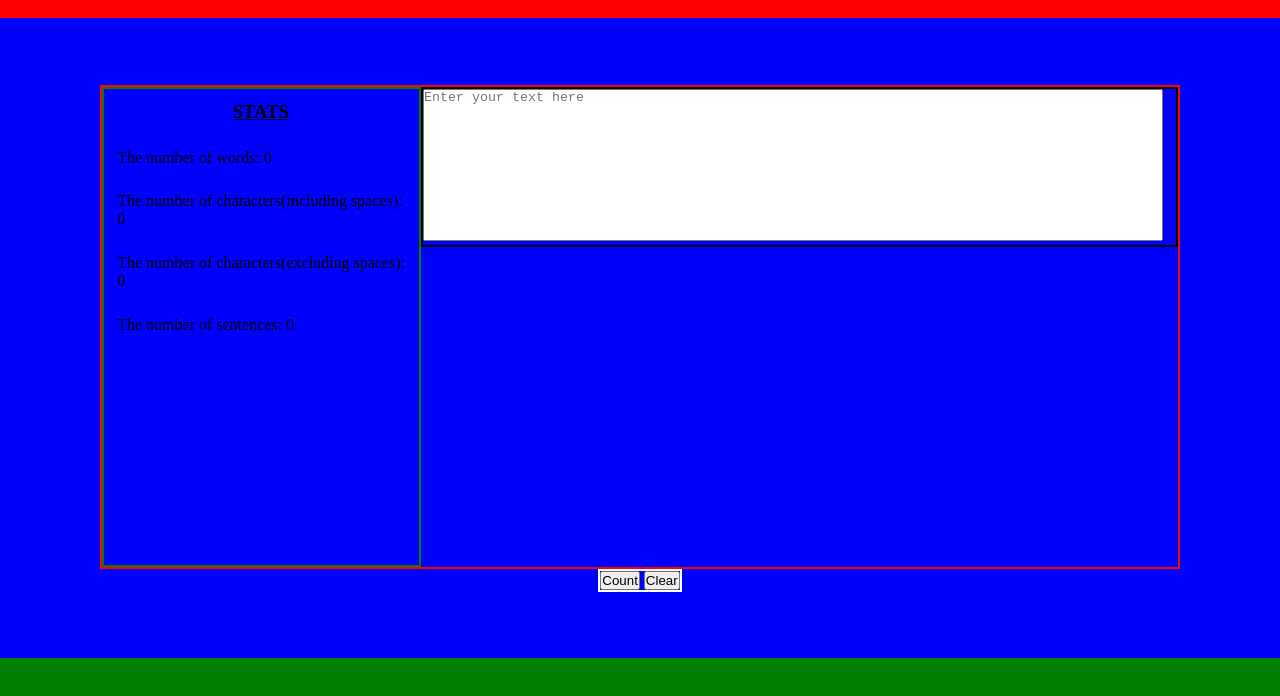
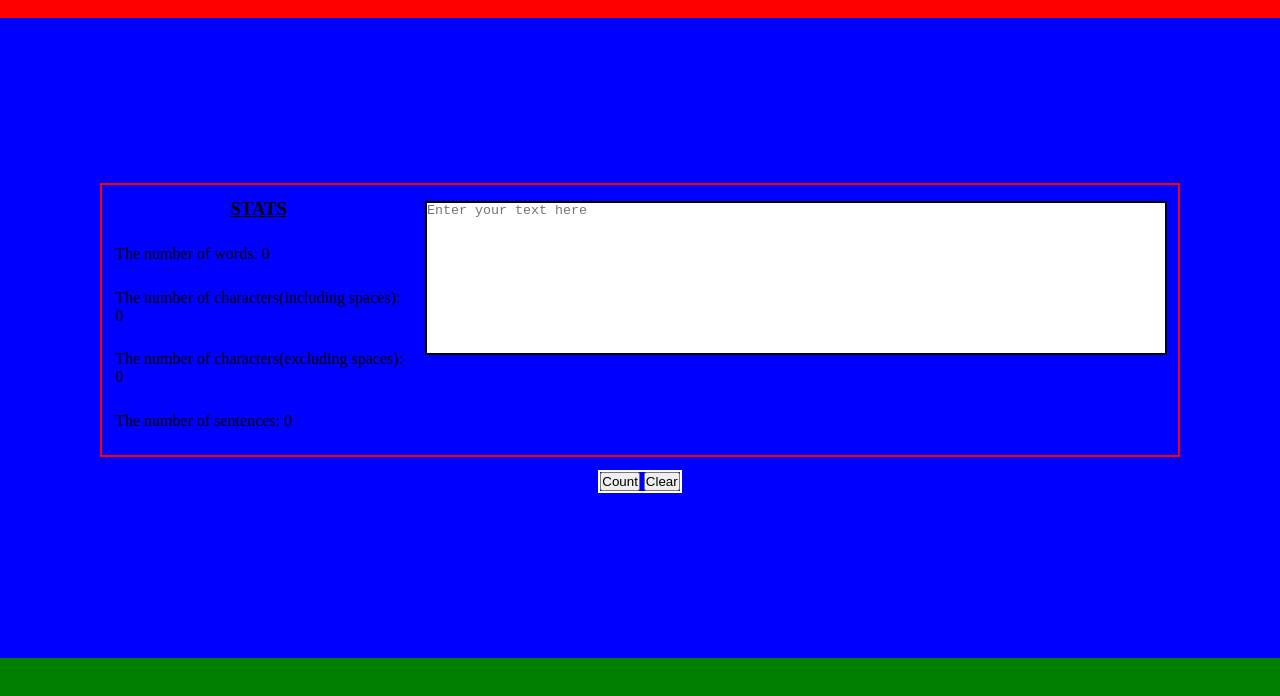
Before and after one commit to Muazzamkhan03/web-wordAndcharacter-counter, a plain HTML site: page index.html in a window 1280 px wide. Shown: the part 62-758 px from the top of the page. Drawn offline with Linux system fonts and the light colour scheme.

Commit message:
Added more styles

```diff
--- a/style.css
+++ b/style.css
@@ -1,6 +1,10 @@
 *{
     padding: 0;
     margin: 0;
+}
+
+body{
+    display: relative;
 }
 
 header{
@@ -32,19 +36,19 @@ footer{
 .container{
     border: 2px solid red;
     min-width: 84vw;
-    min-height: 60vh;
+    min-height: 30vh;
     display: flex;
+    margin: 0 0 1vw 0;
 }
 
 .text{
-    border: 2px solid black;
     display: inline-block;
     min-width: 70%;
     height: 100%;
+    margin: 2vh 0 1vw auto;
 }
 
 .stats{
-    border: 2px solid green;
     display: inline-block;
     min-width: 29%;
     min-height: 100%;
@@ -67,4 +71,5 @@ textarea{
     resize: none;
     min-width: 98%;
     min-height: 100%;
+    border: 2px solid black;
 }
```
